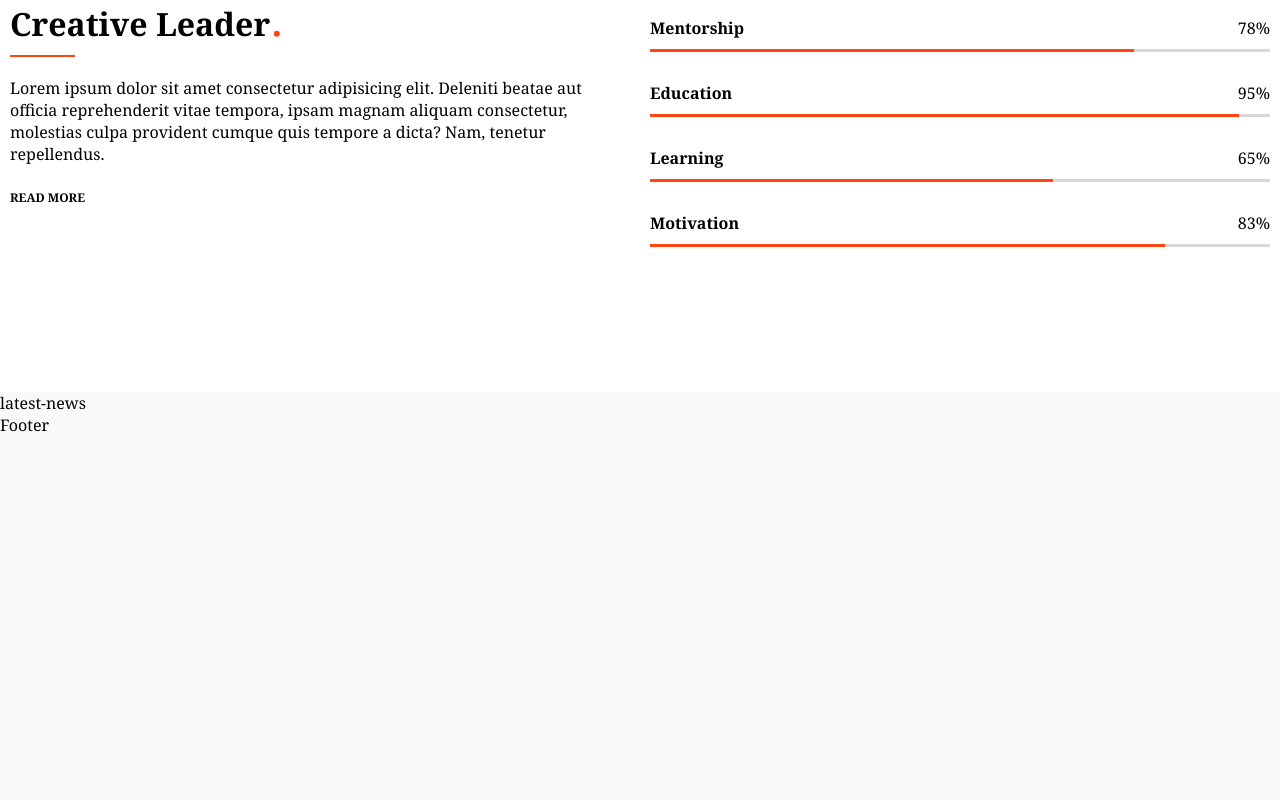
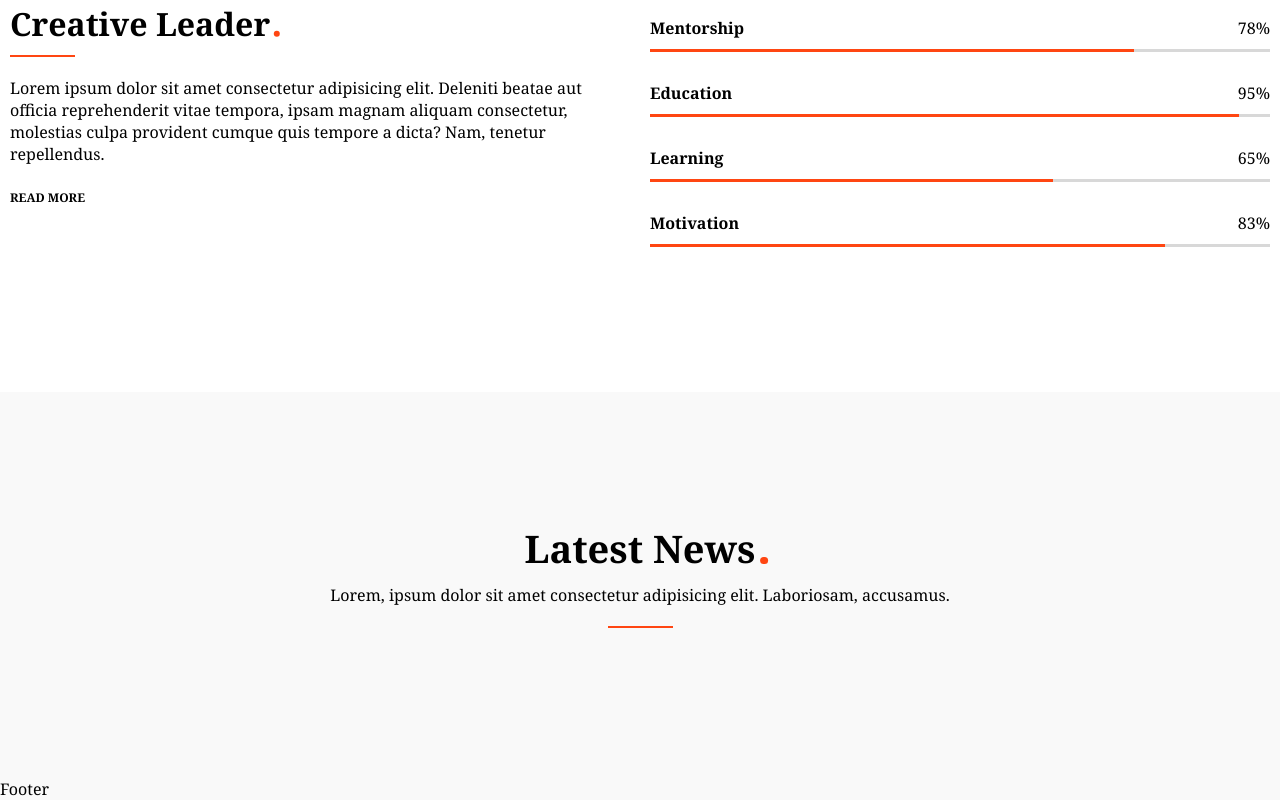
Before and after one commit to AnatoliyZakhryapin/proj-html-vuejs, a Vue app: page / in a window 1280 px wide. Shown: the part 3136-3936 px from the top of the page. Before the commit the page ends 3572 px from the top, so only its background shows below. Built offline with nearby package versions, Linux system fonts and the light colour scheme.

Commit message:
ADD section header to Latest News

```diff
--- a/src/components/SectionLatestNews.vue
+++ b/src/components/SectionLatestNews.vue
@@ -10,11 +10,59 @@
 
 <template>
     <section class="latest-news">
-        latest-news
+        <div class="container-xl">
+            <div class="row">
+                <div class="col">
+                    <div class="section-header">
+                        <h2>Latest News<span class="dot"></span></h2>
+                        <p>Lorem, ipsum dolor sit amet consectetur adipisicing elit. Laboriosam, accusamus.</p>
+                    </div>
+                </div>
+            </div>
+        </div>
     </section>
 </template>
 
-<style lang="scss" lscoped>
+<style lang="scss" scoped>
     @use './style/partial/varibils' as*;
     @use './style/partial/mixins' as*;
+
+    .latest-news {
+        padding: 130px 0px;
+        .row {
+            justify-content: center;
+            text-align: center;
+            row-gap: 70px;
+            .section-header {
+                margin-bottom: 20px;
+                &::after {
+                    @include after-line;
+                }
+                h2 {
+                    font-size: $f-st-2;
+                    position: relative;
+                    display: inline-block;
+                    margin-bottom: 10px;
+
+                    .dot {
+                        height: 15%;
+                        aspect-ratio: 1;
+                        display: inline-block;
+                        background-color: #FF4612;
+                        border-radius: 999px;
+                        position: absolute;
+                        bottom: 10%;
+                        right: -7%;
+                        transform: translate(-50%, -50%);
+                    }
+                }
+                p {
+                    margin-bottom: 20px;
+                }
+            }
+
+        }
+    }
+
+
 </style>
```
